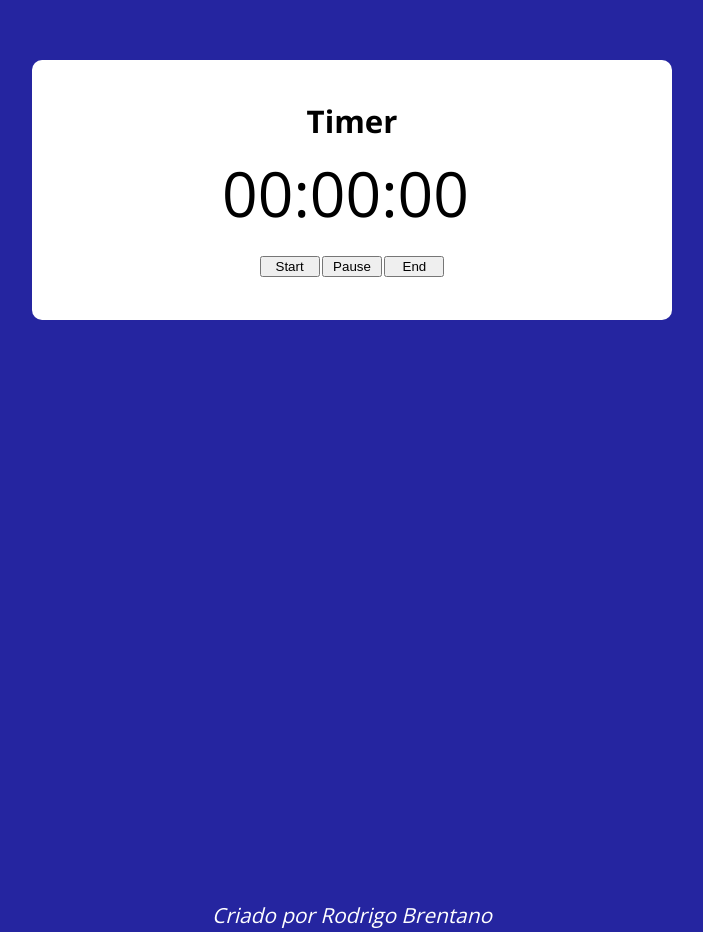
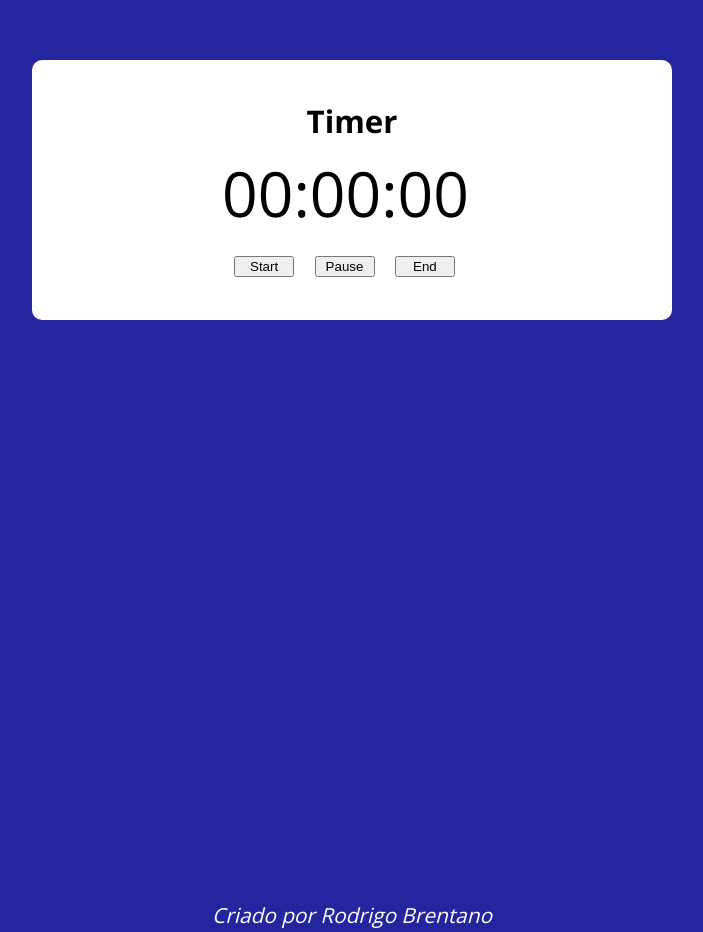
Before and after one commit to RodrigoBJJ94/timer-javascript-html-css, a plain HTML site: page index.html in a window 1280 px wide. Shown: the whole page, without its empty margins (288-991 px from the left). Drawn offline with nearby package versions, Linux system fonts and the light colour scheme.

Commit message:
Version 1.68

```diff
--- a/assets/css/style.css
+++ b/assets/css/style.css
@@ -55,16 +55,17 @@ p {
 
 .start {
     width: 60px;
+    margin-left: -15px;
 }
 
 .pause {
     width: 60px;
-    margin-left: -3px;
+    margin-left: 15px;
 }
 
 .end {
     width: 60px;
-    margin-left: -3px;
+    margin-left: 15px;
 }
 
 @media (max-width: 800px) {
```
